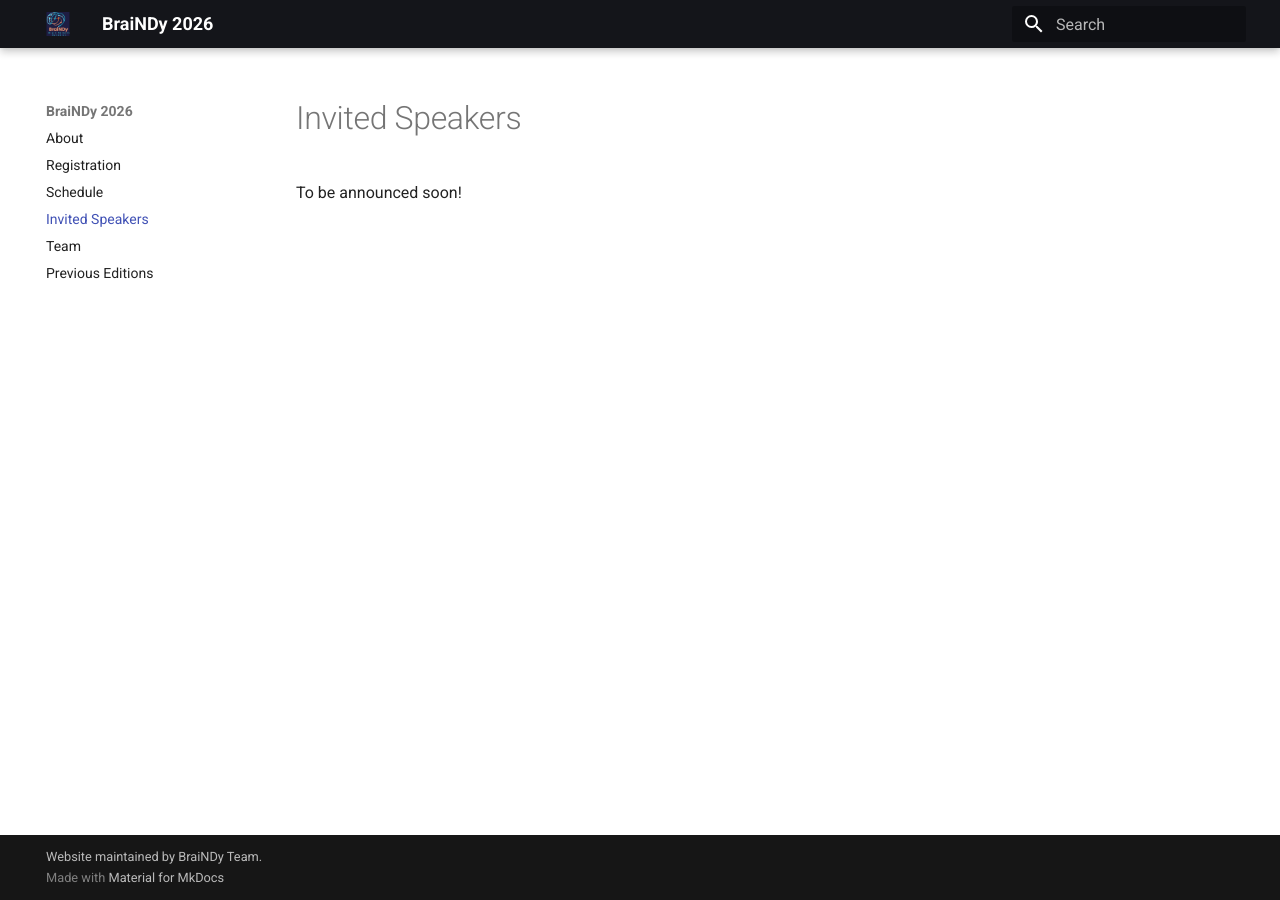
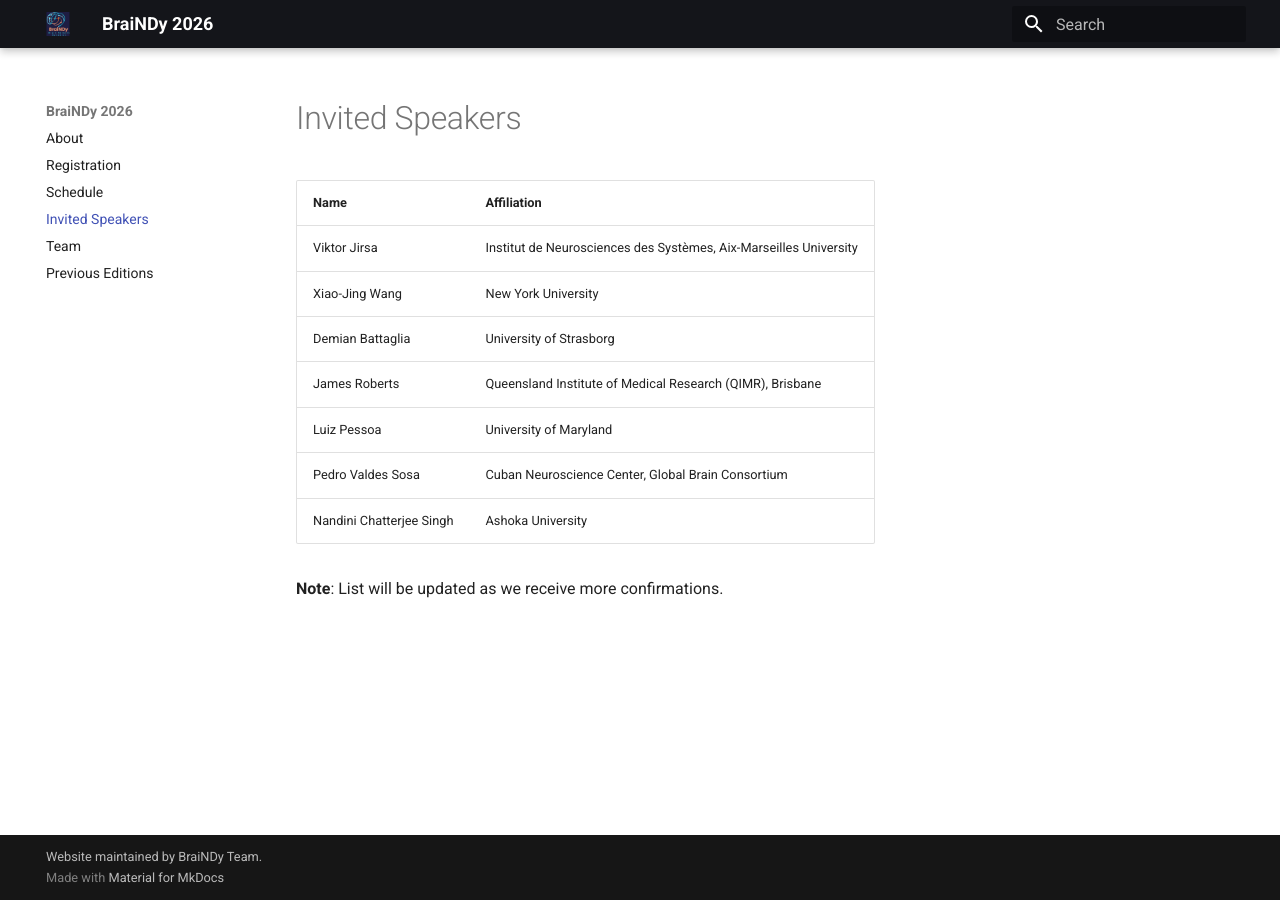
Before and after one commit to BraiNDyMeeting/v2026, an MkDocs documentation site: the page built from docs/speakers.md, in a window 1280 px wide. Built offline with MkDocs 1.6.1 and Material for MkDocs 9.7.7, drawn with Linux system fonts in a browser that asks for light colours.

Commit message:
Some changes to website

```diff
--- a/docs/speakers.md
+++ b/docs/speakers.md
@@ -1,3 +1,14 @@
 # Invited Speakers
 
-To be announced soon!
+
+| Name                     | Affiliation                                                       |
+| ------------------------ | ------------------------------------------------------------------|
+| Viktor Jirsa             | Institut de Neurosciences des Systèmes, Aix-Marseilles University |
+| Xiao-Jing Wang           | New York University                                               |
+| Demian Battaglia         | University of Strasborg                                           |
+| James Roberts            | Queensland Institute of Medical Research (QIMR), Brisbane         |
+| Luiz Pessoa              | University of Maryland                                            |
+| Pedro Valdes Sosa        | Cuban Neuroscience Center, Global Brain Consortium                |
+| Nandini Chatterjee Singh | Ashoka University                                                 |
+
+**Note**: List will be updated as we receive more confirmations.
```
Also changed, not shown: site/search/search_index.json, site/speakers/index.html.
